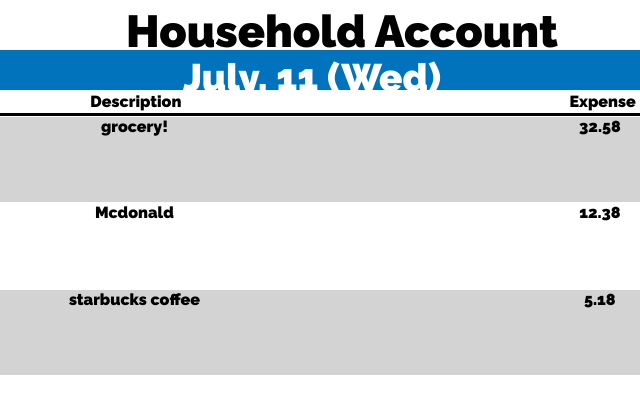
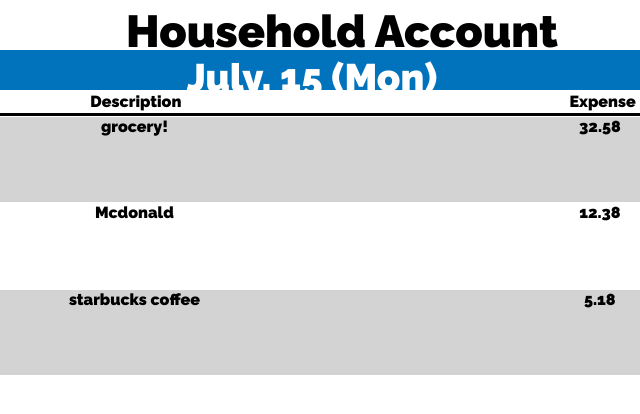
Before and after one commit to cinomed88/Household-Account, a plain HTML site: page static/index.html in a window 1280 px wide. Shown: the full height of the page, 333-973 px from the left. Drawn offline with nearby package versions, Linux system fonts and the light colour scheme.

Commit message:
date recognization

```diff
--- a/static/index.html
+++ b/static/index.html
@@ -22,7 +22,7 @@
     </div>
 
     <div id="heading2">
-      July, 11 (Wed)
+
     </div>
 
 
@@ -58,6 +58,11 @@
     </div>
   </div>
 
+
+  <script src="https://ajax.googleapis.com/ajax/libs/jquery/3.3.1/jquery.min.js"></script>
+  <script src="/js/date.js"></script>
+
+
 </body>
 
 </html>
--- /dev/null
+++ b/static/js/date.js
@@ -0,0 +1,26 @@
+$(document).ready(function(){
+
+var d = new Date();
+
+var week = new Array('Sun', 'Mon', 'Tue', 'Wed', 'Thu', 'Fri', 'Sat');
+
+var month = new Array('January', 'February', 'March' , 'April', 'May',
+    'June', 'July', 'August', 'September', 'October', 'November', 'December');
+
+$("#heading2").text( month[d.getMonth()] + ", " + d.getDate()
+    + " (" + week[d.getDay()] + ")" );
+
+{/* document.write('현재 년: ' + d.getFullYear() + '<br />');
+document.write('현재 월: ' + (d.getMonth() + 1) + '<br />');
+document.write('현재 일: ' + d.getDate() + '<br />');
+
+document.write('<br />'); // 줄바꿈
+
+document.write('현재 시: ' + d.getHours() + '<br />');
+document.write('현재 분: ' + d.getMinutes() + '<br />');
+document.write('현재 초: ' + d.getSeconds() + '<br />');
+
+document.write('<br />');
+
+document.write('오늘 요일: ' + d.getDay() + '<br />'); // 일요일 = 0 */}
+});
```
